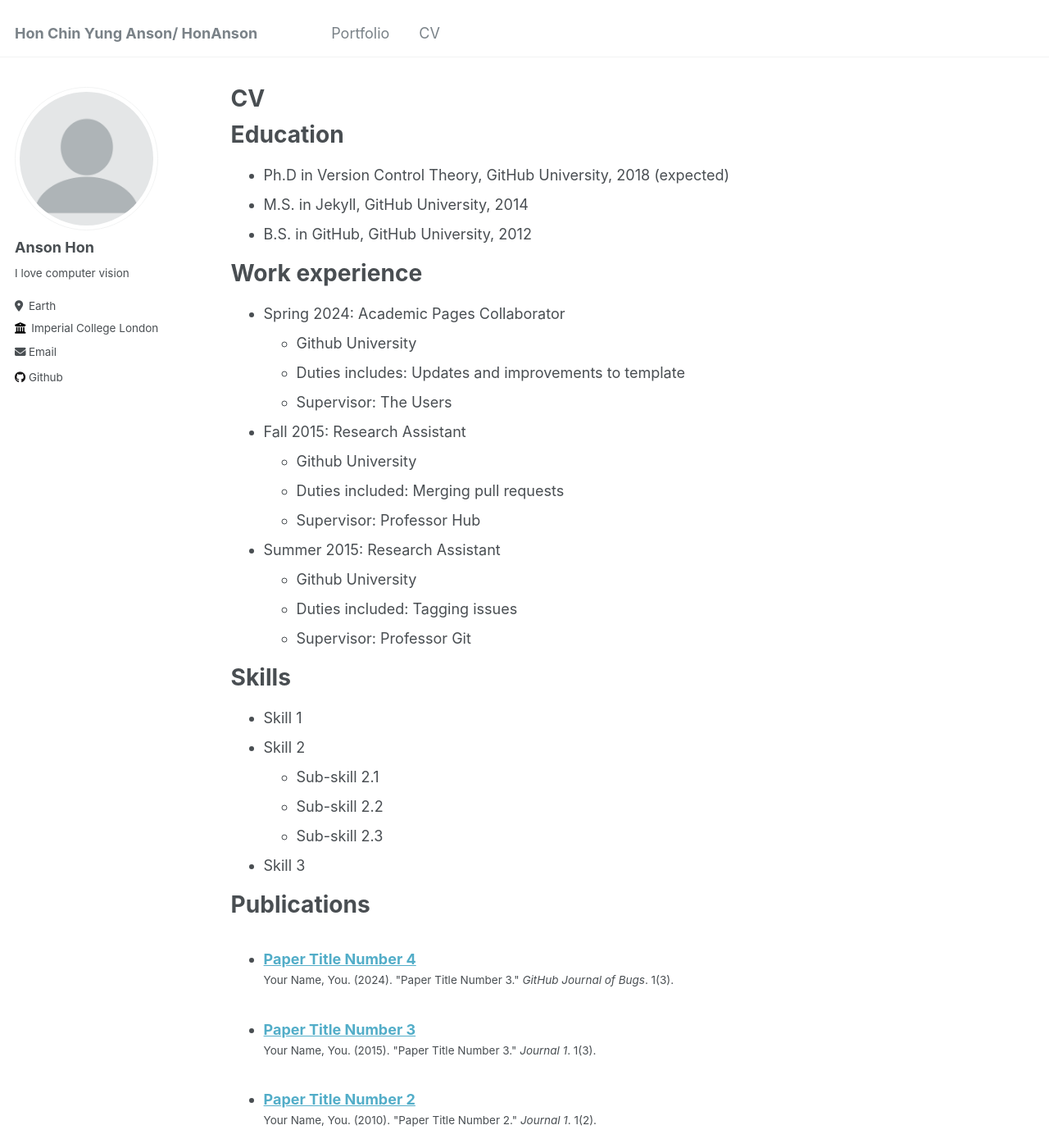
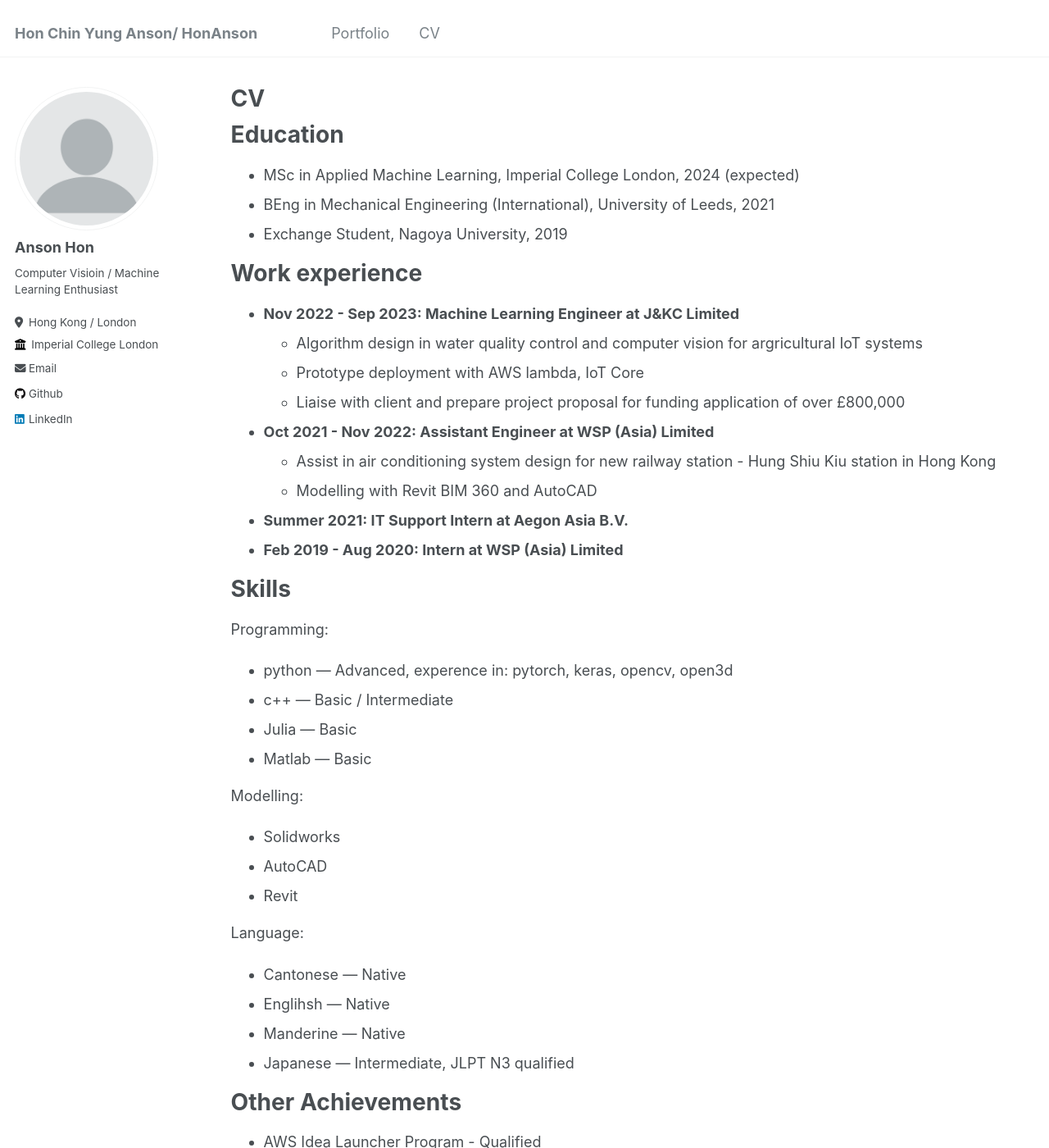
Before and after one commit to HonAnson/HonAnson.github.io, a Jekyll site: the page built from _pages/cv.md, in a window 1280 px wide and 1400 px high. Shown: the whole window at 82% size. Built offline with Jekyll 4.4.1, drawn with Linux system fonts in a browser that asks for light colours; some of the changed text lies outside the part shown.

Commit message:
finsihed CV

```diff
--- a/_config.yml
+++ b/_config.yml
@@ -24,8 +24,8 @@ author:
   avatar           : "profile.png"
   name             : "Anson Hon"
   pronouns         : # example: "she/her"
-  bio              : "I love computer vision"
-  location         : "Earth"
+  bio              : "Computer Visioin / Machine Learning Enthusiast"
+  location         : "Hong Kong / London"
   employer         : "Imperial College London"
   uri              : # URL
   email            : "hon.anson@gmail.com"
@@ -57,7 +57,7 @@ author:
   keybase          : # Username
   instagram        : # Username
   lastfm           : # Username
-  linkedin         : # Username
+  linkedin         : anson-hon-6b28a3187
   mastodon         : # URL
   medium           : # URL
   pinterest        : # Username
--- a/_pages/cv.md
+++ b/_pages/cv.md
@@ -11,36 +11,53 @@ redirect_from:
 
 Education
 ======
-* Ph.D in Version Control Theory, GitHub University, 2018 (expected)
-* M.S. in Jekyll, GitHub University, 2014
-* B.S. in GitHub, GitHub University, 2012
+* MSc in Applied Machine Learning, Imperial College London, 2024 (expected)
+* BEng in Mechanical Engineering (International), University of Leeds, 2021
+* Exchange Student, Nagoya University, 2019
 
 Work experience
 ======
-* Spring 2024: Academic Pages Collaborator
-  * Github University
-  * Duties includes: Updates and improvements to template
-  * Supervisor: The Users
+* __Nov 2022 - Sep 2023: Machine Learning Engineer at J&KC Limited__
+  * Algorithm design in water quality control and computer vision for argricultural IoT systems
+  * Prototype deployment with AWS lambda, IoT Core
+  * Liaise with client and prepare project proposal for funding application of over £800,000
 
-* Fall 2015: Research Assistant
-  * Github University
-  * Duties included: Merging pull requests
-  * Supervisor: Professor Hub
+* __Oct 2021 - Nov 2022: Assistant Engineer at WSP (Asia) Limited__
+  * Assist in air conditioning system design for new railway station - Hung Shiu Kiu station in Hong Kong
+  * Modelling with Revit BIM 360 and AutoCAD
 
-* Summer 2015: Research Assistant
-  * Github University
-  * Duties included: Tagging issues
-  * Supervisor: Professor Git
+
+* __Summer 2021: IT Support Intern at Aegon Asia B.V.__
+* __Feb 2019 - Aug 2020: Intern at WSP (Asia) Limited__
+
 
 Skills
 ======
-* Skill 1
-* Skill 2
-  * Sub-skill 2.1
-  * Sub-skill 2.2
-  * Sub-skill 2.3
-* Skill 3
+Programming:
+* python --- Advanced, experence in: pytorch, keras, opencv, open3d
+* c++ --- Basic / Intermediate
+* Julia --- Basic
+* Matlab --- Basic
 
+Modelling:
+* Solidworks
+* AutoCAD
+* Revit
+
+Language:
+* Cantonese --- Native
+* Englihsh --- Native
+* Manderine ---  Native
+* Japanese ---  Intermediate, JLPT N3 qualified
+
+
+
+Other Achievements
+======
+* AWS Idea Launcher Program - Qualified
+* Hong Kong Karatedo Junior Belt Game - 2nd runner up in Kumite, 70kg grade
+
+<!--
 Publications
 ======
   <ul>{% for post in site.publications reversed %}
@@ -58,7 +75,4 @@ Teaching
   <ul>{% for post in site.teaching reversed %}
     {% include archive-single-cv.html %}
   {% endfor %}</ul>
-
-Service and leadership
-======
-* Currently signed in to 43 different slack teams
+   -->
```
Also changed, not shown: _pages/about.md (+12 -16 lines), images/random/flowershop.jpeg (added).
